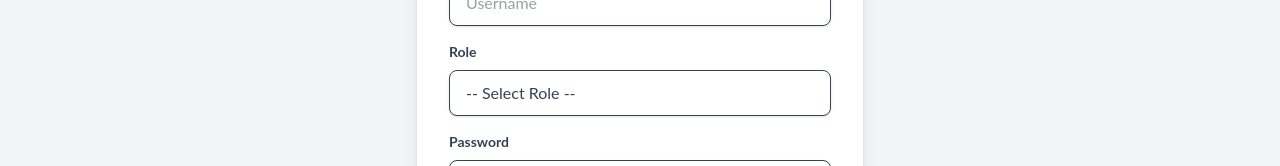
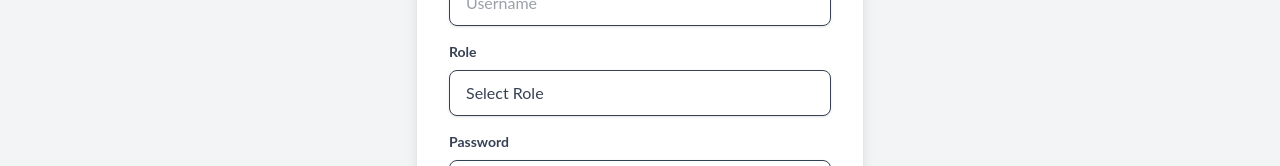
Before and after one commit to GebrekidanM/Academic-result-management, a React (Vite) app in the folder client/: page /login in a window 1280 px wide. Shown: the part 341-507 px from the top of the page. Built offline with nearby package versions, Linux system fonts and the light colour scheme; no server answers.

Commit message:
multi linguage 3

```diff
--- a/client/src/pages/LoginPage.jsx
+++ b/client/src/pages/LoginPage.jsx
@@ -125,9 +125,9 @@ const LoginPage = () => {
                             required
                             value={formData.role}
                         >
-                            <option value="">-- {t('select_Role')} --</option>
-                            <option value="parent">{t('admin_staff')}</option>
-                            <option value="staff">{t('parent_guardian')}</option>
+                            <option value=""> {t('select_Role')}</option>
+                            <option value="staff">{t('admin_staff')}</option>
+                            <option value="parent">{t('parent_guardian')}</option>
                         </select>
                     </div>
 
```
